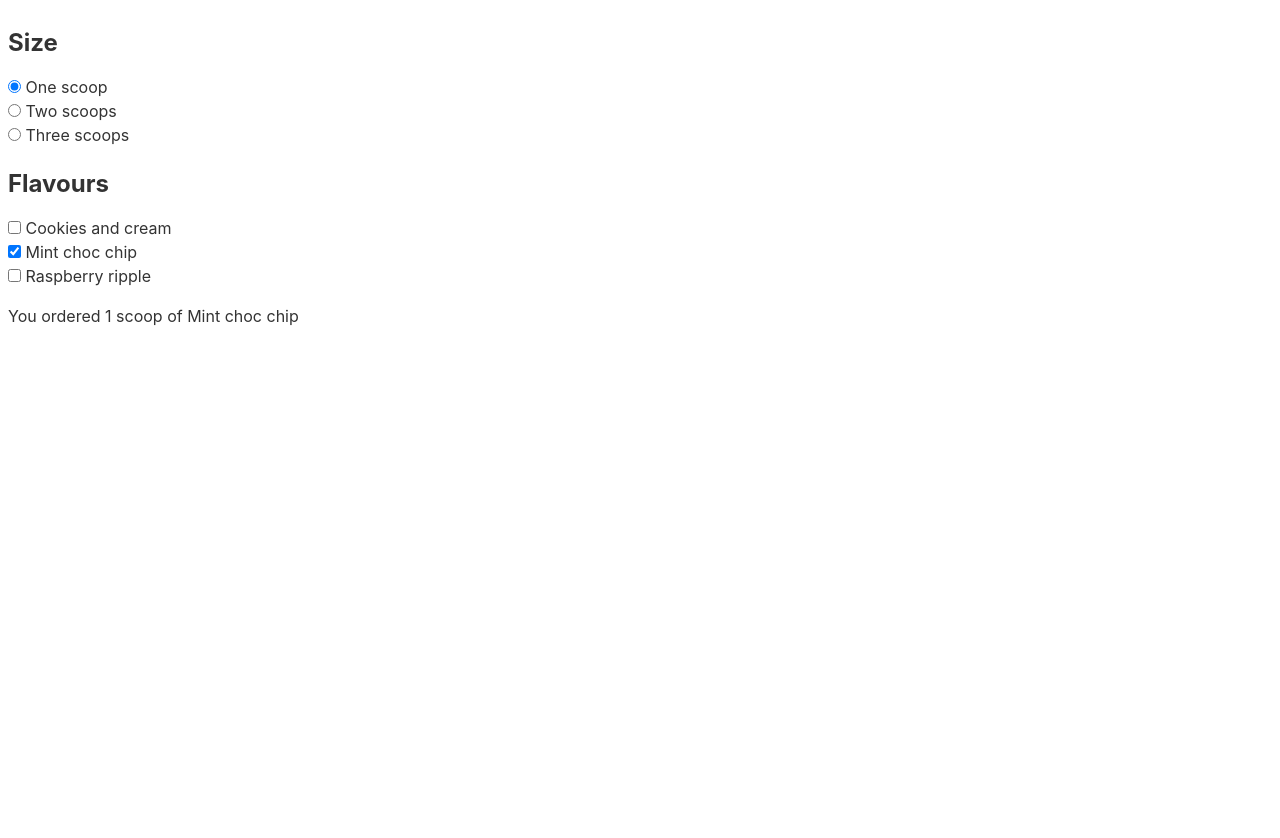
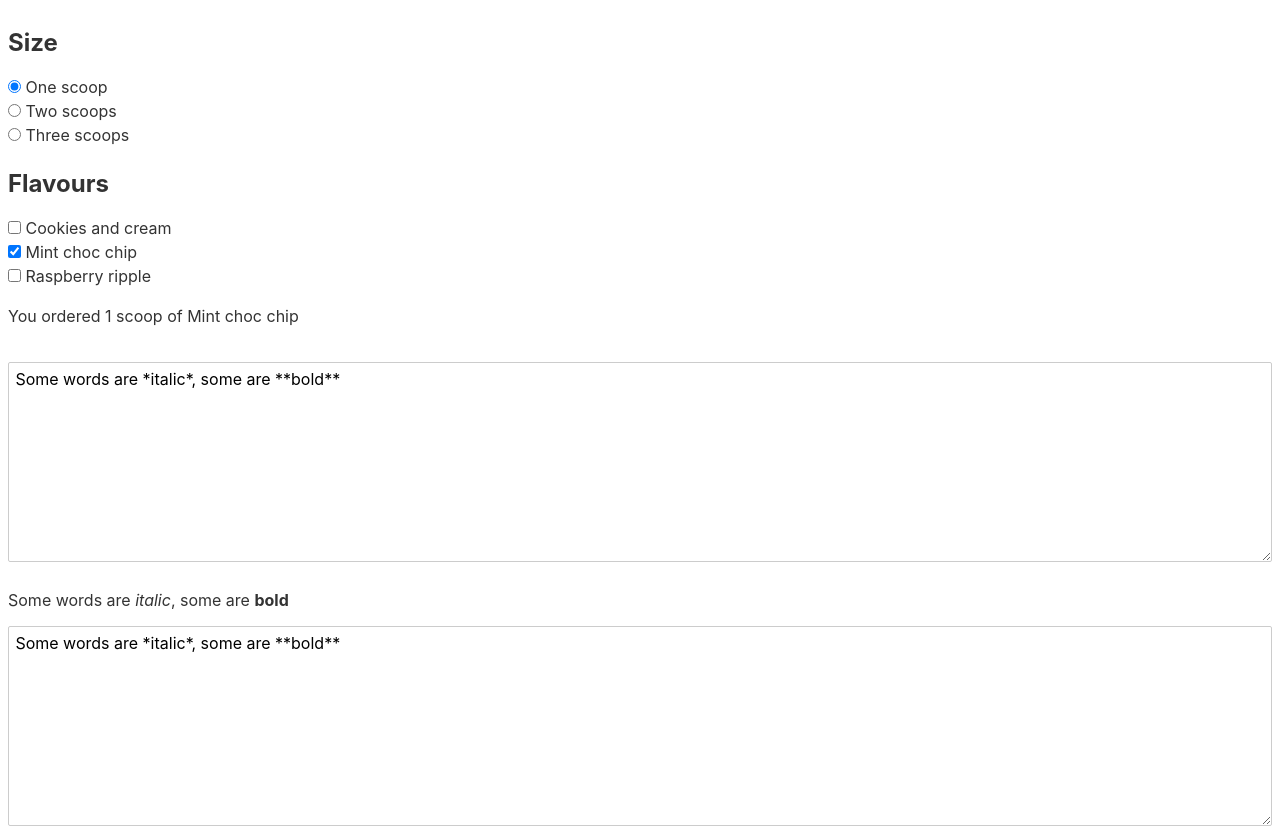
Before and after one commit to Annie-Huang/my-svelte-project2, a Svelte app: page / in a window 1280 px wide. Before the commit the page ends 800 px from the top, so only its background shows below. Built offline with nearby package versions, Linux system fonts and the light colour scheme.

Commit message:
Bindings - Textarea inputs

```diff
--- a/package.json
+++ b/package.json
@@ -18,6 +18,7 @@
     "svelte": "^3.0.0"
   },
   "dependencies": {
+    "marked": "^0.7.0",
     "sirv-cli": "^0.4.4"
   },
   "scripts": {
--- a/src/App.svelte
+++ b/src/App.svelte
@@ -13,7 +13,14 @@
         'Mint choc chip',
         'Raspberry ripple'
     ];
+
+    import marked from 'marked';
+    let value = `Some words are *italic*, some are **bold**`;
 </script>
+
+<style>
+    textarea { width: 100%; height: 200px; }
+</style>
 
 <h2>Size</h2>
 <!--Not working for the following one...-->
@@ -73,3 +80,11 @@
         of {join(flavours)}
     </p>
 {/if}
+
+<br/>
+
+<textarea bind:value={value}></textarea>
+
+{@html marked(value)}
+
+<textarea bind:value></textarea>
```
Also changed, not shown: 1 other file (tests, documents, lock files or other folders).
